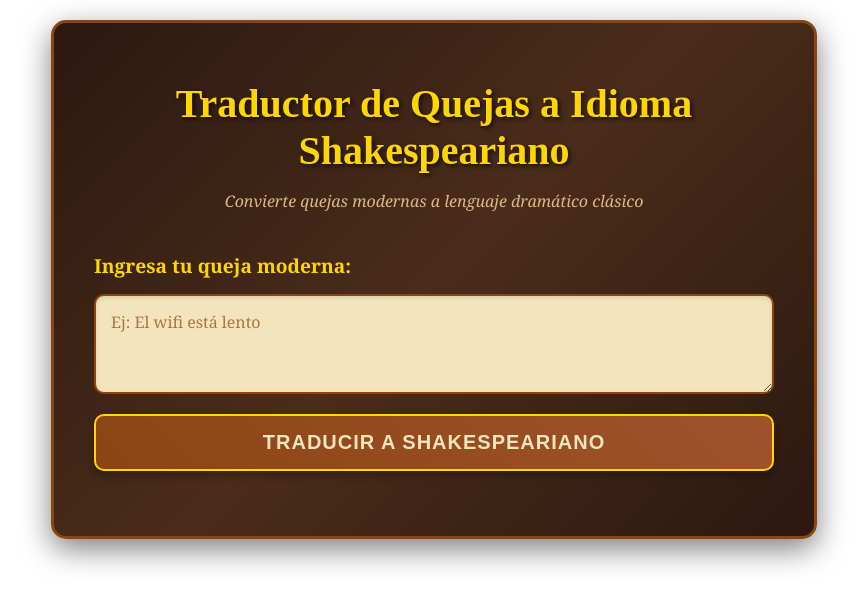
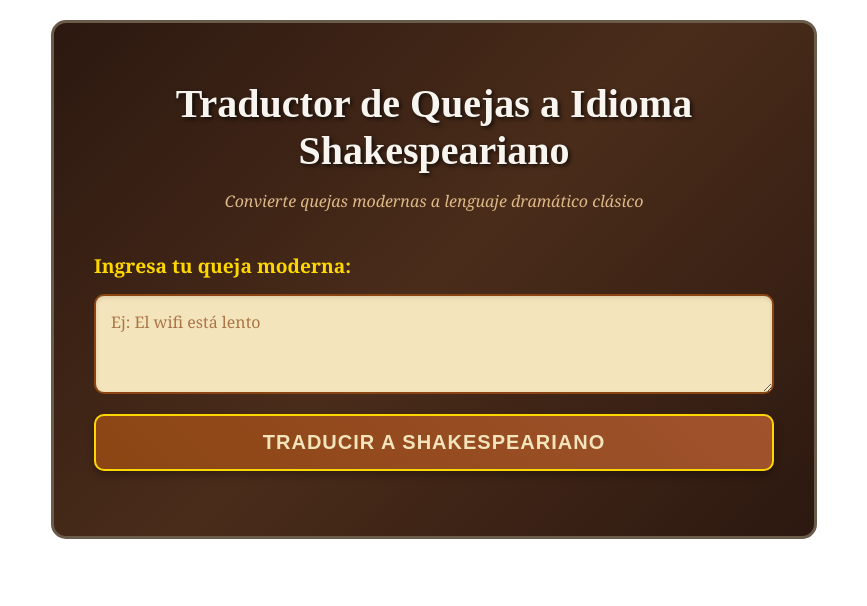
Before and after one commit to Coding-Life-123/traductor-shakespeare, a Vue app: page / in a window 1280 px wide. Shown: the top 606 px of the page, without its empty margins (206-1073 px from the left). Built offline with nearby package versions, Linux system fonts and the light colour scheme.

Commit message:
new colors added, some used

```diff
--- a/src/components/traductor.vue
+++ b/src/components/traductor.vue
@@ -41,16 +41,16 @@ const translateComplaint = () => {
   margin: 20px auto;
   padding: 30px;
   font-family: "Georgia", "Times New Roman", serif;
-  background: linear-gradient(135deg, #2c1810 0%, #4a2c1a 50%, #2c1810 100%);
-  color: #f4e4bc;
+  background: linear-gradient(135deg, var(--primary-gradient) 0%, var(--secondary-gradient) 50%, var(--primary-gradient) 100%);
+  color: var(--text-primary);
   border-radius: 15px;
-  box-shadow: 0 10px 30px rgba(0, 0, 0, 0.5);
-  border: 3px solid #8b4513;
+  box-shadow: 0 10px 30px var(--shadow-soft);
+  border: 3px solid var(--bubble-outline);
 }
 
 h1 {
   text-align: center;
-  color: #ffd700;
+  color: var(--text-primary);
   font-size: 2.5em;
   text-shadow: 2px 2px 4px rgba(0, 0, 0, 0.7);
   margin-bottom: 10px;
--- a/src/style.css
+++ b/src/style.css
@@ -8,6 +8,10 @@
   --bubble-user: #2D3A73;        /* azul índigo elegante */
   --bubble-ai: #4B1D5A;          /* morado teatral */
   --bubble-outline: #6A5C4A;     /* marrón antiguo minimal */
+
+  /* Degradados */
+  --primary-gradient: #2c1810;
+  --secondary-gradient: #4a2c1a;
 
   /* Acentos */
   --accent-gold: #E2C572;
```
